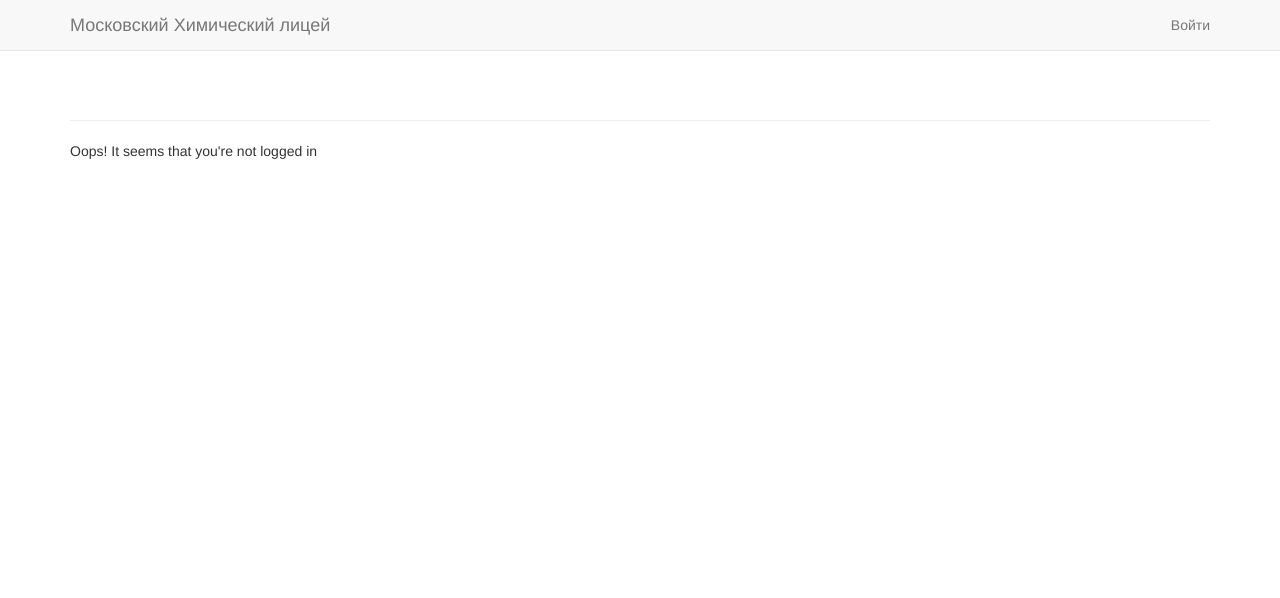
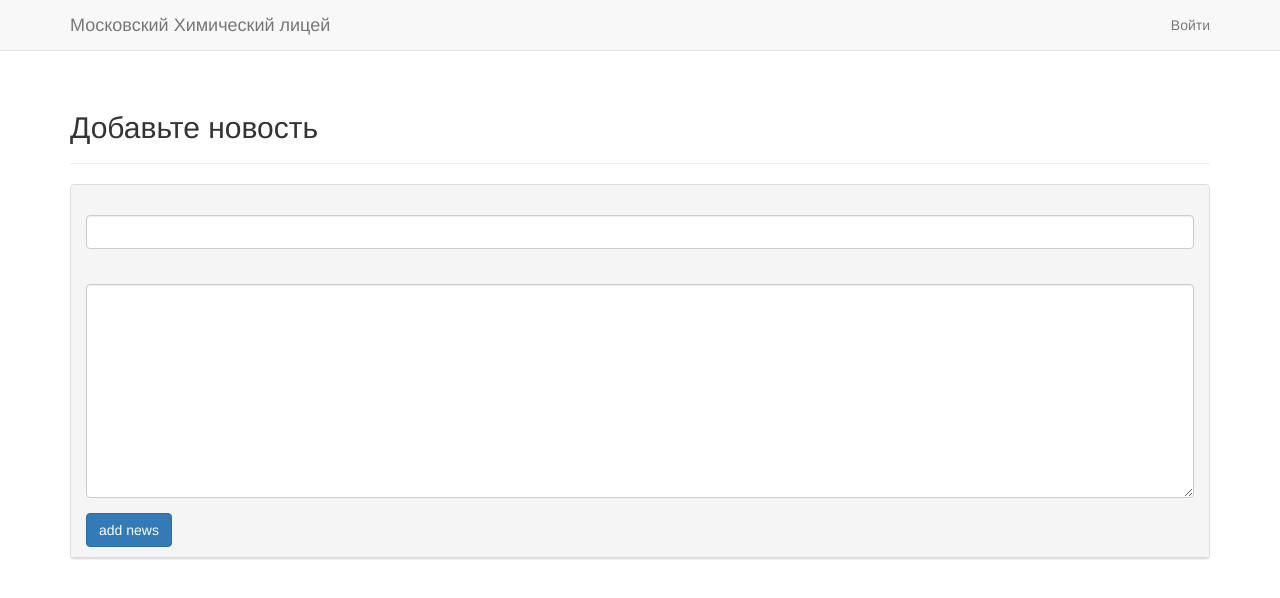
Before and after one commit to semyon21/mcl1303, a Django app: page /add_item/ in a window 1280 px wide. Shown: the top 598 px of the page. Run offline with Django 3.2, Linux system fonts and the light colour scheme; some libraries are stand-ins or nearby versions.

Commit message:
Update add_item.html

```diff
--- a/main/templates/main/add_item.html
+++ b/main/templates/main/add_item.html
@@ -1,14 +1,20 @@
-{%extends "main/base.html" %}
+{% extends "main/base.html" %}
+{% load bootstrap3 %}
 
-{% block content%}
-  {% if user.is_authenticated %}
-    <p>Add news</p>
-    <form action = "{% url 'main:add_item' %}" method="post">
-      {% csrf_token %}
-      {{form.as_p}}
-      <button name="submit">add news</button>
-    </form>
-  {% else %}
-    <p>Oops! It seems that you're not logged in</p>
-  {% endif %}
-{% endblock content%}
+{% block header %}
+  <h2>Добавьте новость</h2>
+{% endblock header %}
+
+{% block content %}
+  <div class="panel panel-default">
+    <div class="panel-heading">
+      <form action="{% url 'main:add_item' %}" method="post" class="post-form">
+        {% csrf_token %}
+        {% bootstrap_form form %}
+        {% buttons %}
+          <button name="submit" class="btn btn-primary">add news</button>
+        {% endbuttons %}
+      </form>
+    </div>
+  </div>
+{% endblock content %}
```
